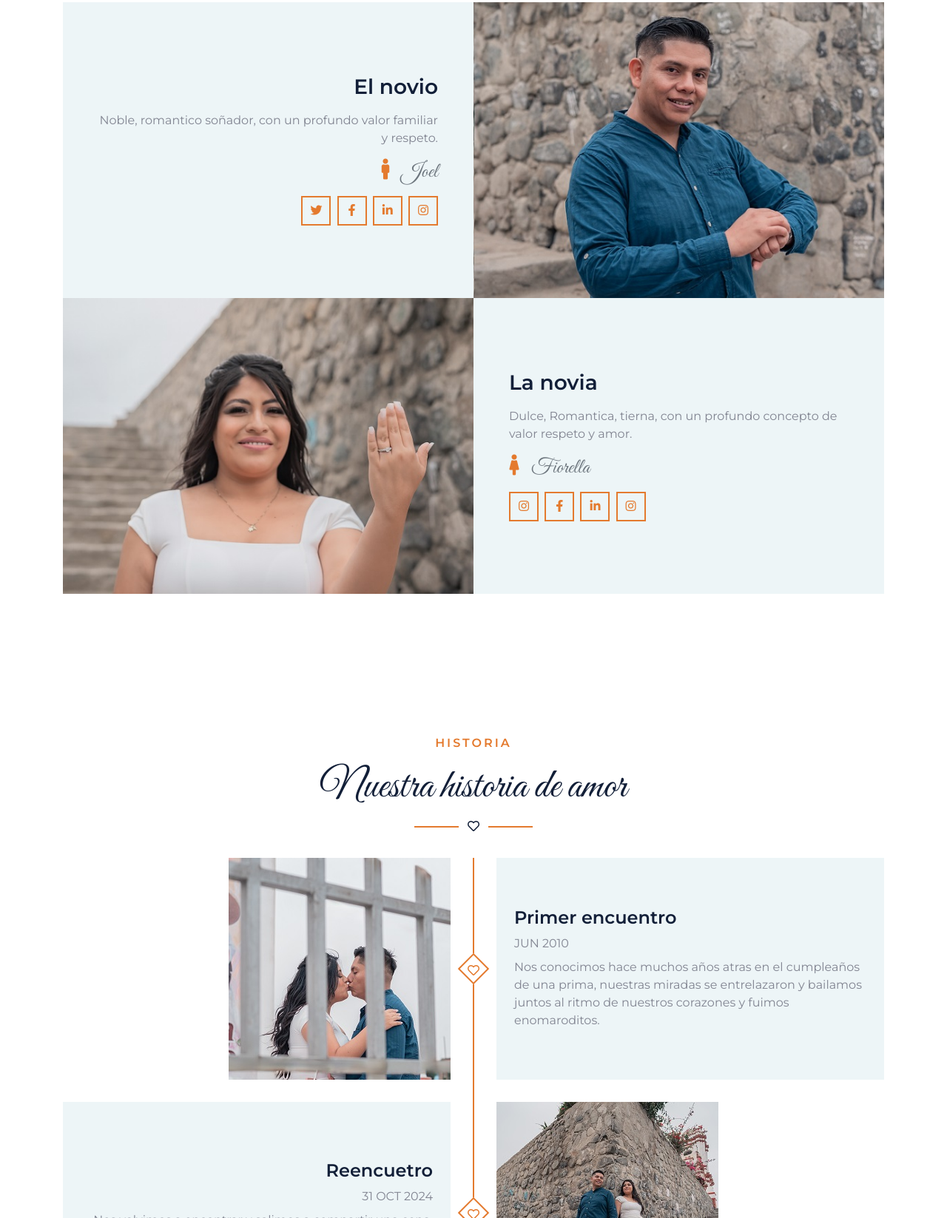
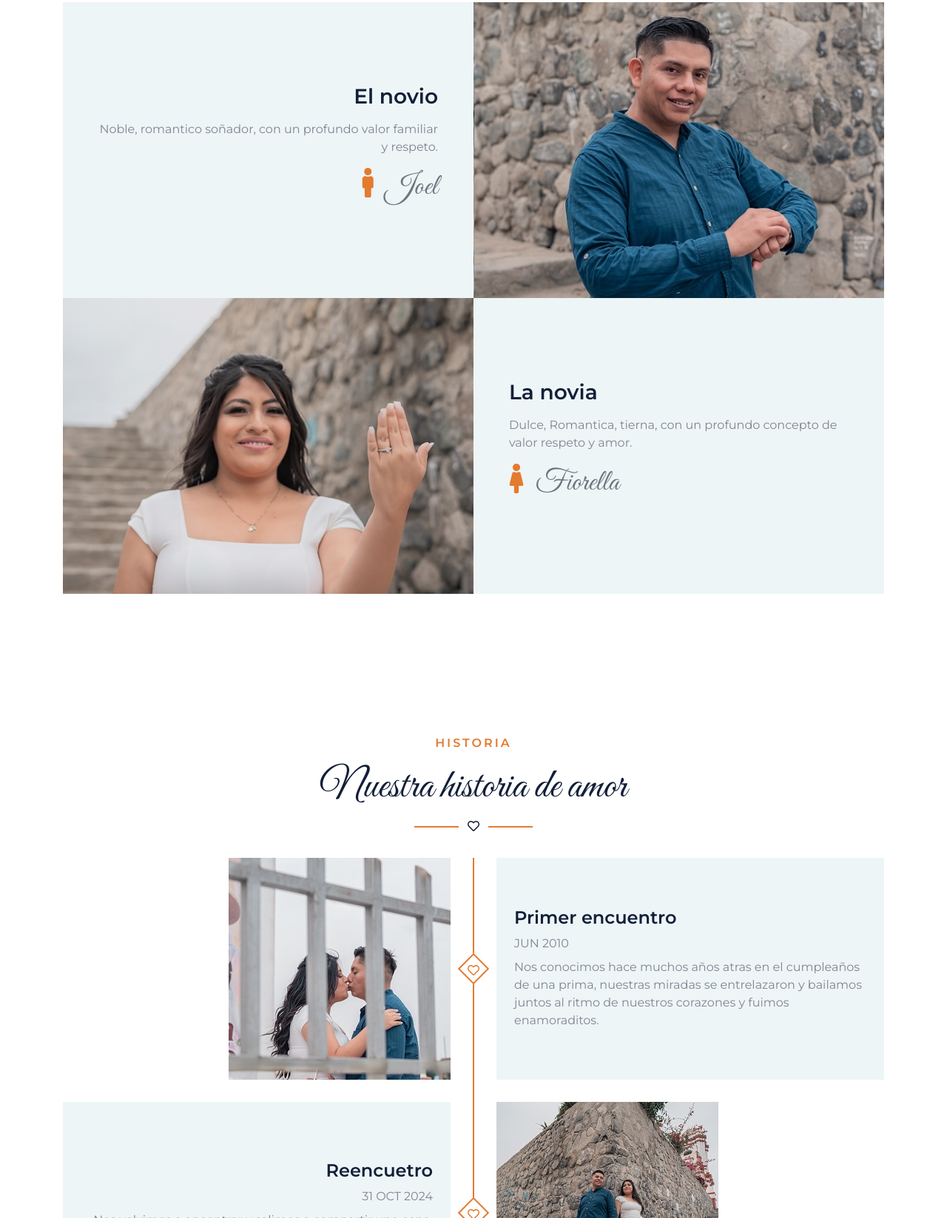
Before and after one commit to TheCid26/Joel-Fiorella, a plain HTML site: page index.html in a window 1280 px wide. Shown: the part 1153-2800 px from the top of the page at 74% size. Drawn offline with nearby package versions, Linux system fonts and the light colour scheme.

Commit message:
Mejoras de firma, quitar icons redes sociales

```diff
--- a/index.html
+++ b/index.html
@@ -87,7 +87,7 @@
                     <img class="position-absolute w-100 h-100" src="img/carousel-2.jpg" style="object-fit: cover;">
                     <div class="carousel-caption d-flex flex-column align-items-center justify-content-center">
                         <div class="p-3" style="max-width: 900px;">
-                            <h1 class="display-1 font-secondary text-white mt-n3 mb-md-4">Jack & Rose</h1>
+                            <h1 class="display-1 font-secondary text-white mt-n3 mb-md-4">Joel & Fiorella</h1>
                             <div class="d-inline-block border-top border-bottom border-light py-3 px-4">
                                 <h3 class="text-uppercase font-weight-normal text-white m-0"
                                     style="letter-spacing: 2px;">Nos casamos</h3>
@@ -155,9 +155,9 @@
                     <div class="h-100 d-flex flex-column justify-content-center bg-secondary p-5">
                         <h3 class="mb-3">El novio</h3>
                         <p>Noble, romantico soñador, con un profundo valor familiar y respeto.</p>
-                        <h3 class="font-secondary font-weight-normal text-muted mb-3"><i
+                        <h1 class="font-secondary font-weight-normal text-muted mb-3"><i
                                 class="fa fa-male text-primary pr-3"></i>Joel</h3>
-                        <div class="position-relative">
+                            <!-- <div class="position-relative">
                             <a class="btn btn-outline-primary btn-square mr-1" href="#"><i
                                     class="fab fa-twitter"></i></a>
                             <a class="btn btn-outline-primary btn-square mr-1" href="#"><i
@@ -165,7 +165,7 @@
                             <a class="btn btn-outline-primary btn-square mr-1" href="#"><i
                                     class="fab fa-linkedin-in"></i></a>
                             <a class="btn btn-outline-primary btn-square" href="#"><i class="fab fa-instagram"></i></a>
-                        </div>
+                        </div> -->
                     </div>
                 </div>
                 <div class="col-md-6 p-0" style="min-height: 400px;">
@@ -180,9 +180,9 @@
                     <div class="h-100 d-flex flex-column justify-content-center bg-secondary p-5">
                         <h3 class="mb-3">La novia</h3>
                         <p>Dulce, Romantica, tierna, con un profundo concepto de valor respeto y amor.</p>
-                        <h3 class="font-secondary font-weight-normal text-muted mb-3"><i
+                        <h1 class="font-secondary font-weight-normal text-muted mb-3"><i
                                 class="fa fa-female text-primary pr-3"></i>Fiorella</h3>
-                        <div class="position-relative">
+                            <!-- <div class="position-relative">
                             <a class="btn btn-outline-primary btn-square mr-1" href="#"><i
                                     class="fab fa-instagram"></i></a>
                             <a class="btn btn-outline-primary btn-square mr-1" href="#"><i
@@ -190,7 +190,7 @@
                             <a class="btn btn-outline-primary btn-square mr-1" href="#"><i
                                     class="fab fa-linkedin-in"></i></a>
                             <a class="btn btn-outline-primary btn-square" href="#"><i class="fab fa-instagram"></i></a>
-                        </div>
+                        </div> -->
                     </div>
                 </div>
             </div>
@@ -218,7 +218,7 @@
                             <p class="text-uppercase mb-2">Jun 2010</p>
                             <p class="m-0">Nos conocimos hace muchos años atras en el cumpleaños de una prima, nuestras
                                 miradas se entrelazaron y bailamos juntos al ritmo de nuestros corazones y fuimos
-                                enomaroditos.</p>
+                                enamoraditos.</p>
                         </div>
                     </div>
                 </div>
@@ -547,21 +547,21 @@
                 <h1 class="font-secondary display-3 text-white">Muchas gracias</h1>
                 <i class="far fa-heart text-white"></i>
             </div>
-            <div class="d-flex justify-content-center mb-4">
+            <!-- <div class="d-flex justify-content-center mb-4">
                 <a class="btn btn-lg btn-outline-light btn-lg-square mr-2" href="#"><i class="fab fa-twitter"></i></a>
                 <a class="btn btn-lg btn-outline-light btn-lg-square mr-2" href="#"><i
                         class="fab fa-facebook-f"></i></a>
                 <a class="btn btn-lg btn-outline-light btn-lg-square mr-2" href="#"><i
                         class="fab fa-linkedin-in"></i></a>
                 <a class="btn btn-lg btn-outline-light btn-lg-square" href="#"><i class="fab fa-instagram"></i></a>
-            </div>
+            </div> -->
             <div class="d-flex justify-content-center py-2">
                 <p class="text-white" href="#">juanazabacheh@gmail.com</p>
                 <span class="px-3">|</span>
                 <p class="text-white" href="#">969989593</p>
             </div>
             <p class="m-0">&copy; <a class="text-primary" href="#">Nuestra Boda</a>. Designed by <a class="text-primary"
-                    href="https://htmlcodex.com">HTML Codex</a>
+                    href="https://www.instagram.com/alonsovc_2612/?hl=es">Alonso Valverde</a>
             </p>
         </div>
     </div>
```
